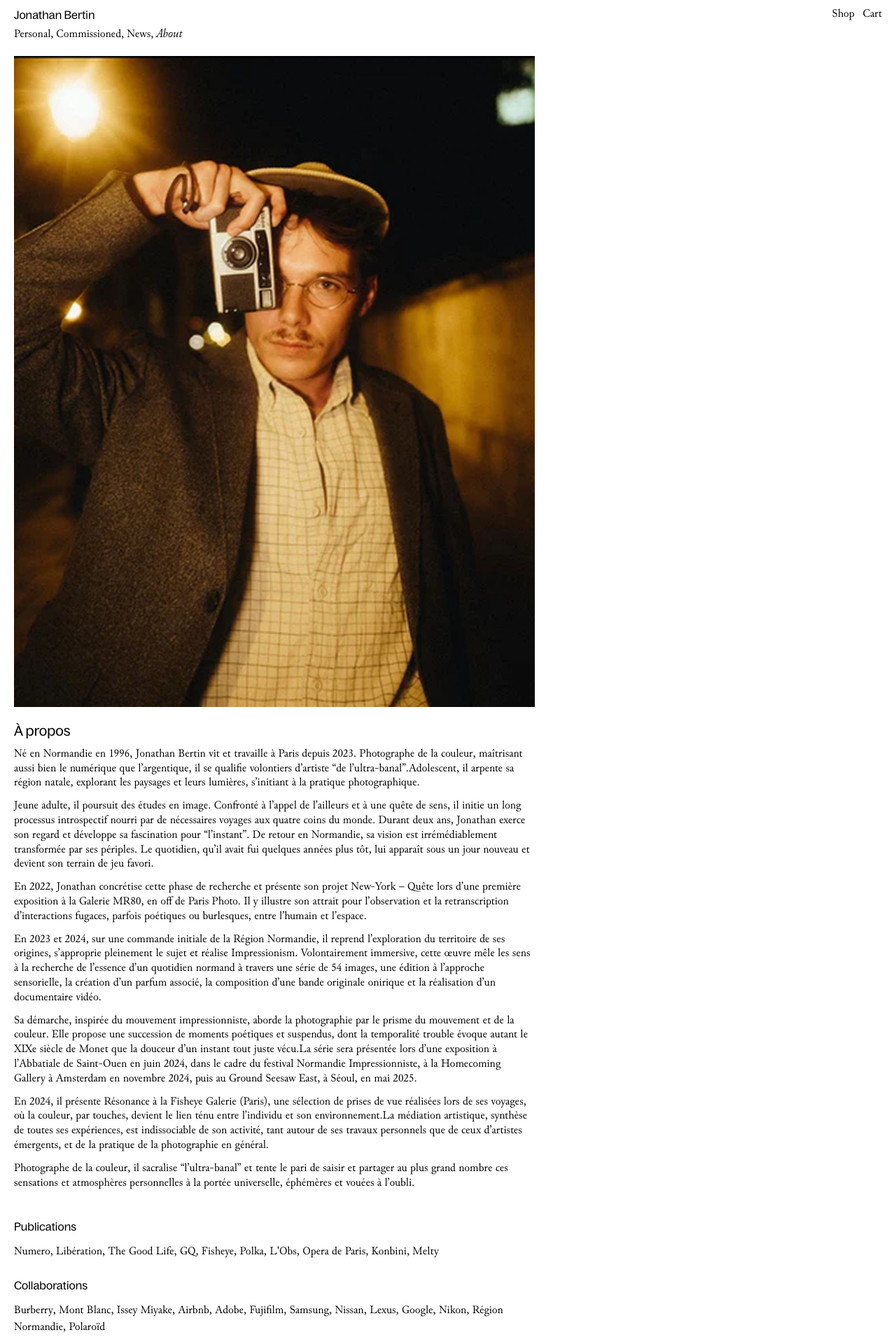
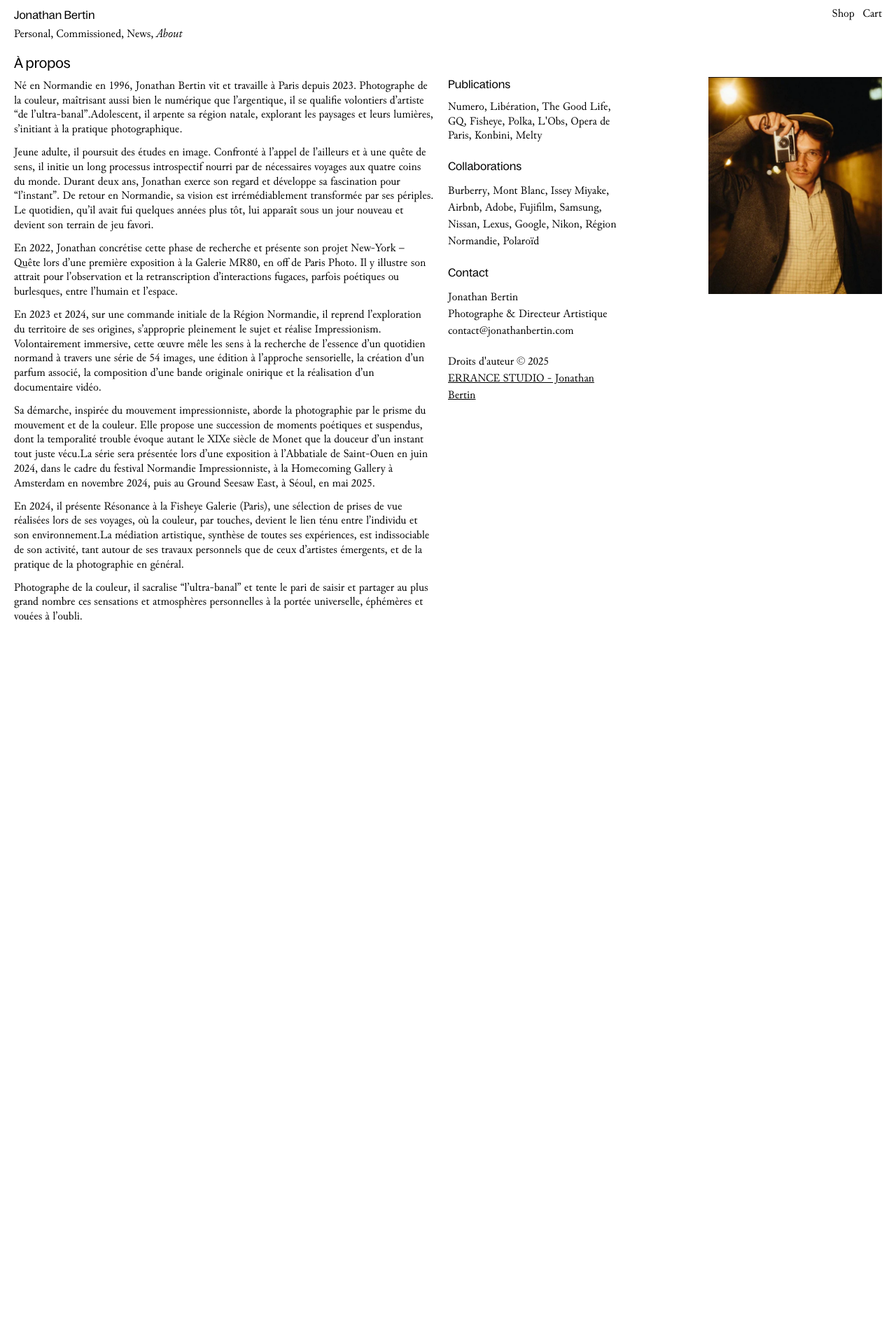
Before and after one commit to Dokryptos/jonathanbertin.com, a Next.js app: page /about in a window 1280 px wide. Shown: the top 1920 px of the page at 70% size. After the commit the page ends 956 px from the top, so only its background shows below. Built offline with nearby package versions, Linux system fonts and the light colour scheme.

Commit message:
about page dekstop / laptop / tablet page

```diff
--- a/app/about/page.tsx
+++ b/app/about/page.tsx
@@ -5,10 +5,10 @@ import Image from "next/image";
 export default function AboutPage() {
   return (
     <Grid className="pt-[80px] desktop:pt-[96px] pr-5 pl-5 pb-6">
-      <div className="col-span-6">
+      <div className="col-span-6 tablet:col-span-7 flex tablet:hidden">
         <Image src={Aboutimg} alt="About section image" />
       </div>
-      <div className="flex flex-col col-span-6 font-junicode text-[16px]/[130%] gap-3 pt-6 pb-10">
+      <div className="flex flex-col col-span-6 font-junicode text-[16px]/[130%] gap-3 pt-6 pb-10 tablet:pt-0 tablet:pr-5 laptop:col-span-5">
         <h1 className="text-[20px] font-bagossTrial ">À propos</h1>
         <p>
           Né en Normandie en 1996, Jonathan Bertin vit et travaille à Paris
@@ -70,8 +70,13 @@ export default function AboutPage() {
           à l’oubli.
         </p>
       </div>
-      <div className="flex flex-col col-span-6 gap-6">
-        <div className="text-[16px]">
+      <div className="flex flex-col col-span-6 gap-6 tablet:col-start-7 tablet:pt-[30px] tablet:col-span-4 laptop:col-span-2 laptop:col-start-6 desktop:col-start-7 desktop:pr-3 desktop:pt-[30px] tablet:gap-5">
+        <Image
+          src={Aboutimg}
+          alt="About section image"
+          className="hidden tablet:flex laptop:hidden"
+        />
+        <div className="text-[16px]/[130%]">
           <h1 className="font-bagossTrial pb-3">Publications</h1>
           <p className="font-junicode">
             Numero, Libération, The Good Life, GQ, Fisheye, Polka, L&#39;Obs,
@@ -85,7 +90,30 @@ export default function AboutPage() {
             Samsung, Nissan, Lexus, Google, Nikon, Région Normandie, Polaroïd
           </p>
         </div>
-        <div>
+        <div className="desktop:hidden">
+          <h1 className="font-bagossTrial pb-3">Contact</h1>
+          <p>
+            Jonathan Bertin
+            <br />
+            Photographe & Directeur Artistique
+            <br />
+            <a href="mailto:contact@jonathanbertin.com?">
+              contact@jonathanbertin.com
+            </a>
+          </p>
+        </div>
+        <div className="desktop:hidden">
+          <p>
+            Droits d&#39;auteur © 2025
+            <br className="hidden laptop:block" />
+            <a href="https://jonathanbertin.com/" className="underline">
+              ERRANCE STUDIO - Jonathan Bertin
+            </a>
+          </p>
+        </div>
+      </div>
+      <div className="col-start-9 col-span-2 hidden desktop:block pt-[30px] text-[16px]/[130%] pr-3">
+        <div className="pb-5">
           <h1 className="font-bagossTrial pb-3">Contact</h1>
           <p>
             Jonathan Bertin
@@ -100,12 +128,15 @@ export default function AboutPage() {
         <div>
           <p>
             Droits d&#39;auteur © 2025{" "}
-            <a href="https://jonathanbertin.com/">
+            <a href="https://jonathanbertin.com/" className="underline">
               ERRANCE STUDIO - Jonathan Bertin
             </a>
           </p>
         </div>
       </div>
+      <div className="col-span-2 col-start-9 desktop:col-start-11 laptop:pt-[30px] hidden laptop:block">
+        <Image src={Aboutimg} alt="About section image" />
+      </div>
     </Grid>
   );
 }
```
